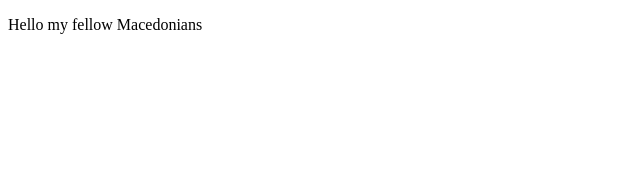
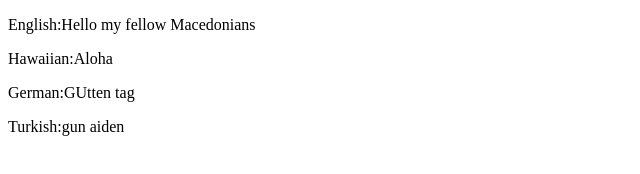
Before and after one commit to NenadGeorgievski/HTML_And_CSS_Course, a plain HTML site: page HTML_AND_CSS_Introduction/Homework3/HelloMacedonia.html in a window 1280 px wide. Shown: the whole page, without its empty margins (0-640 px from the left). Drawn offline with Linux system fonts and the light colour scheme.

Commit message:
Added three extra paragraphs to HelloMacedonia.html

```diff
--- a/HTML_AND_CSS_Introduction/Homework3/HelloMacedonia.html
+++ b/HTML_AND_CSS_Introduction/Homework3/HelloMacedonia.html
@@ -7,6 +7,9 @@
     <title>Document</title>
 </head>
 <body>
-    <p>Hello my fellow Macedonians</p>
+    <p>English:Hello my fellow Macedonians</p>
+    <p>Hawaiian:Aloha</p>
+    <p>German:GUtten tag</p>
+    <p>Turkish:gun aiden</p>
 </body>
 </html>
```
